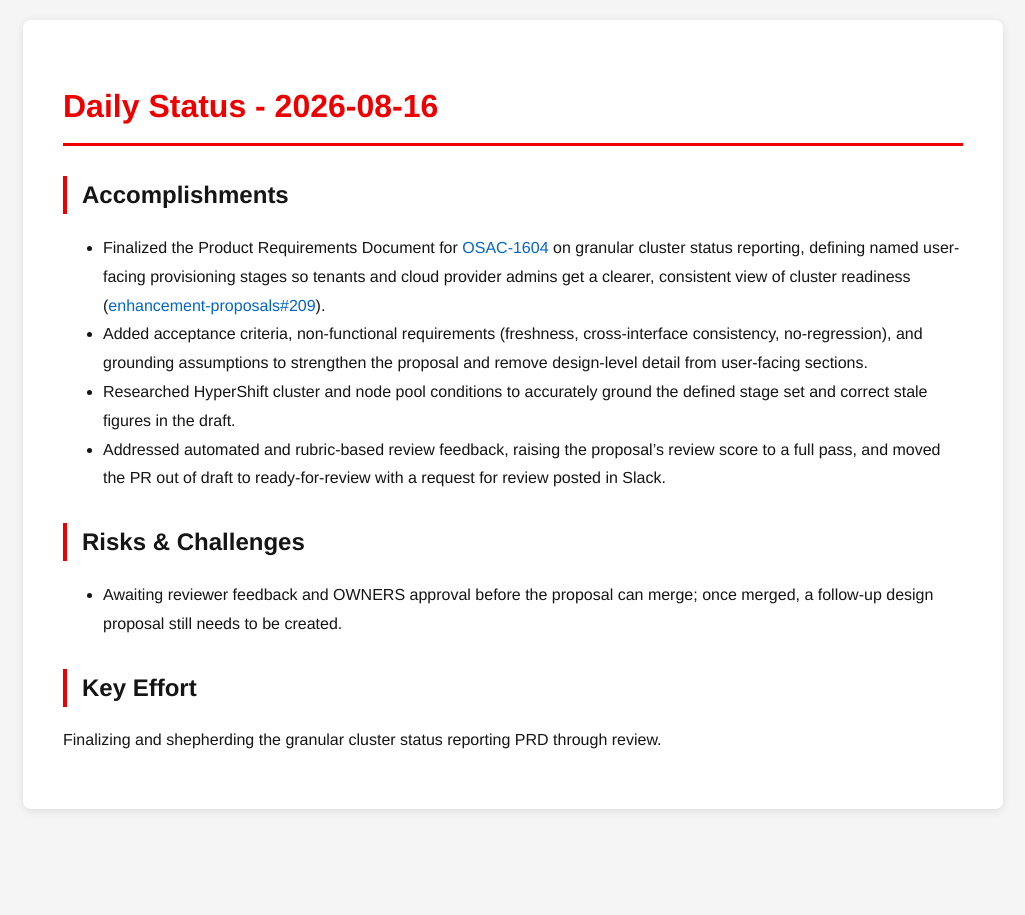
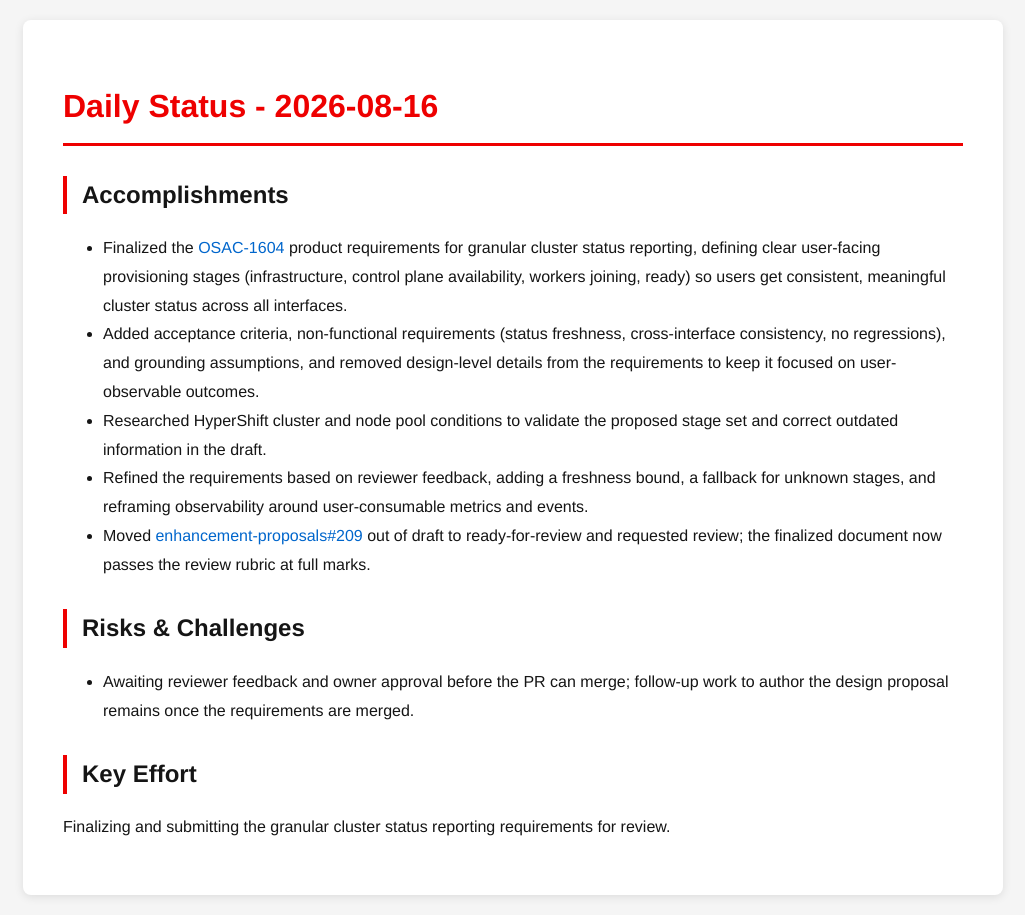
Before and after one commit to tzvatot/daily-status, a Jekyll site: the page built from 2026-08-16.md, in a window 1280 px wide. Shown: the whole page, without its empty margins (127-1152 px from the left). Built offline with Jekyll 4.4.1, drawn with Linux system fonts in a browser that asks for light colours.

Commit message:
Daily status update - 2026-08-16

```diff
--- a/2026-08-16.md
+++ b/2026-08-16.md
@@ -7,13 +7,14 @@ date: 2026-08-16
 # Daily Status - 2026-08-16
 
 ## Accomplishments
-- Finalized the Product Requirements Document for [OSAC-1604](https://redhat.atlassian.net/browse/OSAC-1604) on granular cluster status reporting, defining named user-facing provisioning stages so tenants and cloud provider admins get a clearer, consistent view of cluster readiness ([enhancement-proposals#209](https://github.com/osac-project/enhancement-proposals/pull/209)).
-- Added acceptance criteria, non-functional requirements (freshness, cross-interface consistency, no-regression), and grounding assumptions to strengthen the proposal and remove design-level detail from user-facing sections.
-- Researched HyperShift cluster and node pool conditions to accurately ground the defined stage set and correct stale figures in the draft.
-- Addressed automated and rubric-based review feedback, raising the proposal's review score to a full pass, and moved the PR out of draft to ready-for-review with a request for review posted in Slack.
+- Finalized the [OSAC-1604](https://redhat.atlassian.net/browse/OSAC-1604) product requirements for granular cluster status reporting, defining clear user-facing provisioning stages (infrastructure, control plane availability, workers joining, ready) so users get consistent, meaningful cluster status across all interfaces.
+- Added acceptance criteria, non-functional requirements (status freshness, cross-interface consistency, no regressions), and grounding assumptions, and removed design-level details from the requirements to keep it focused on user-observable outcomes.
+- Researched HyperShift cluster and node pool conditions to validate the proposed stage set and correct outdated information in the draft.
+- Refined the requirements based on reviewer feedback, adding a freshness bound, a fallback for unknown stages, and reframing observability around user-consumable metrics and events.
+- Moved [enhancement-proposals#209](https://github.com/osac-project/enhancement-proposals/pull/209) out of draft to ready-for-review and requested review; the finalized document now passes the review rubric at full marks.
 
 ## Risks & Challenges
-- Awaiting reviewer feedback and OWNERS approval before the proposal can merge; once merged, a follow-up design proposal still needs to be created.
+- Awaiting reviewer feedback and owner approval before the PR can merge; follow-up work to author the design proposal remains once the requirements are merged.
 
 ## Key Effort
-Finalizing and shepherding the granular cluster status reporting PRD through review.
+Finalizing and submitting the granular cluster status reporting requirements for review.
```
